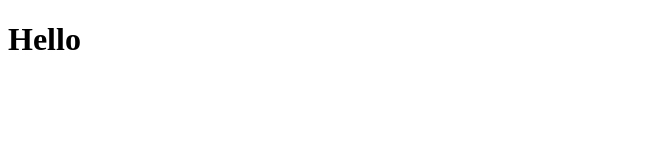
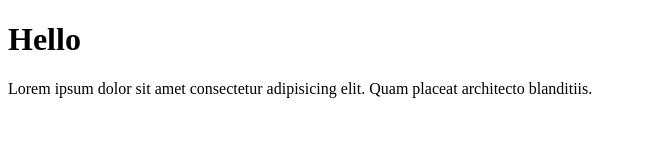
Before and after one commit to Muhammad-Muzzamal/Payment-Method-Font-end, a plain HTML site: page index.html in a window 1280 px wide. Shown: the whole page, without its empty margins (0-647 px from the left). Drawn offline with Linux system fonts and the light colour scheme.

Commit message:
Adding paragraph

```diff
--- a/index.html
+++ b/index.html
@@ -7,5 +7,6 @@
 </head>
 <body>
     <h1>Hello</h1>
+    <p>Lorem ipsum dolor sit amet consectetur adipisicing elit. Quam placeat architecto blanditiis.</p>
 </body>
 </html>
```
